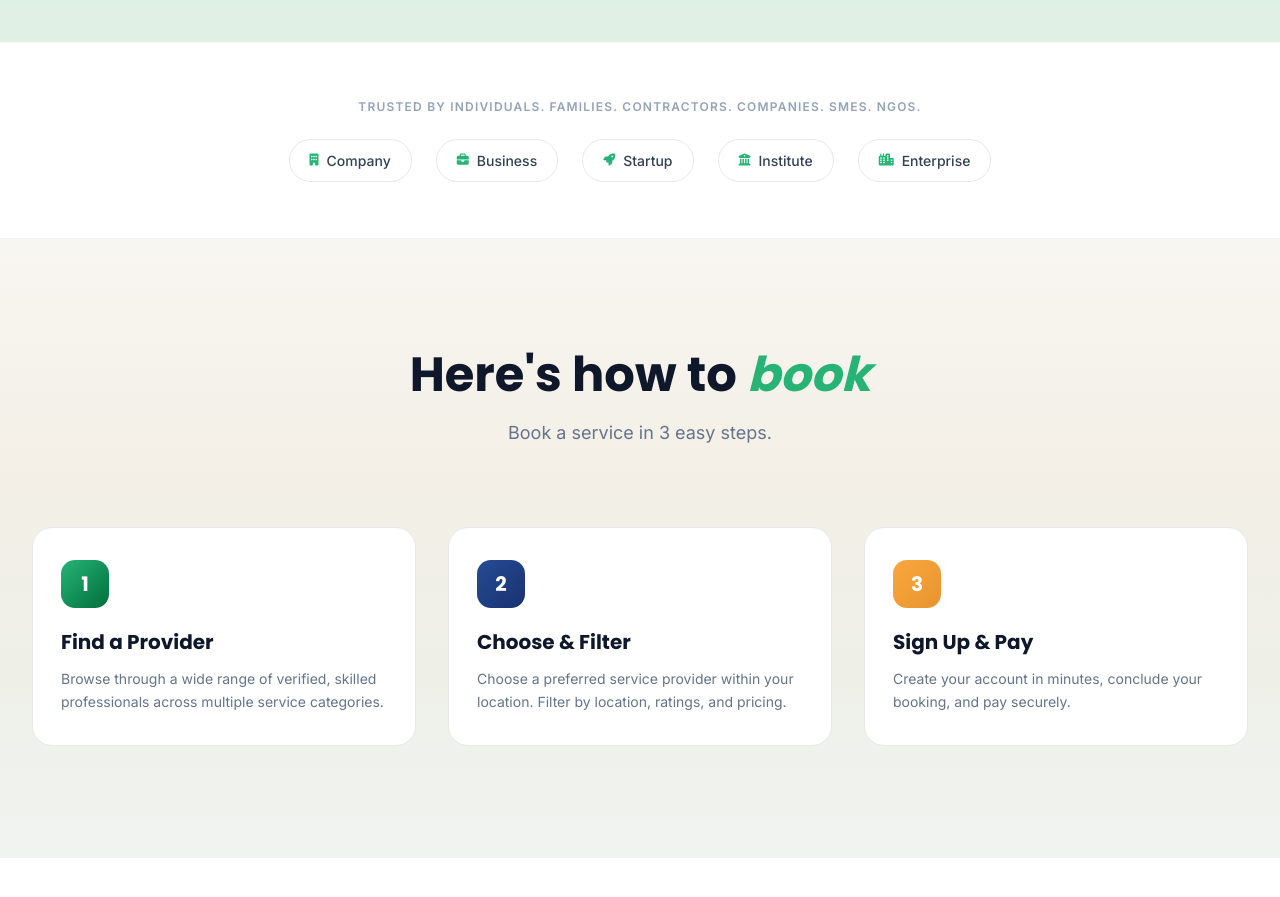
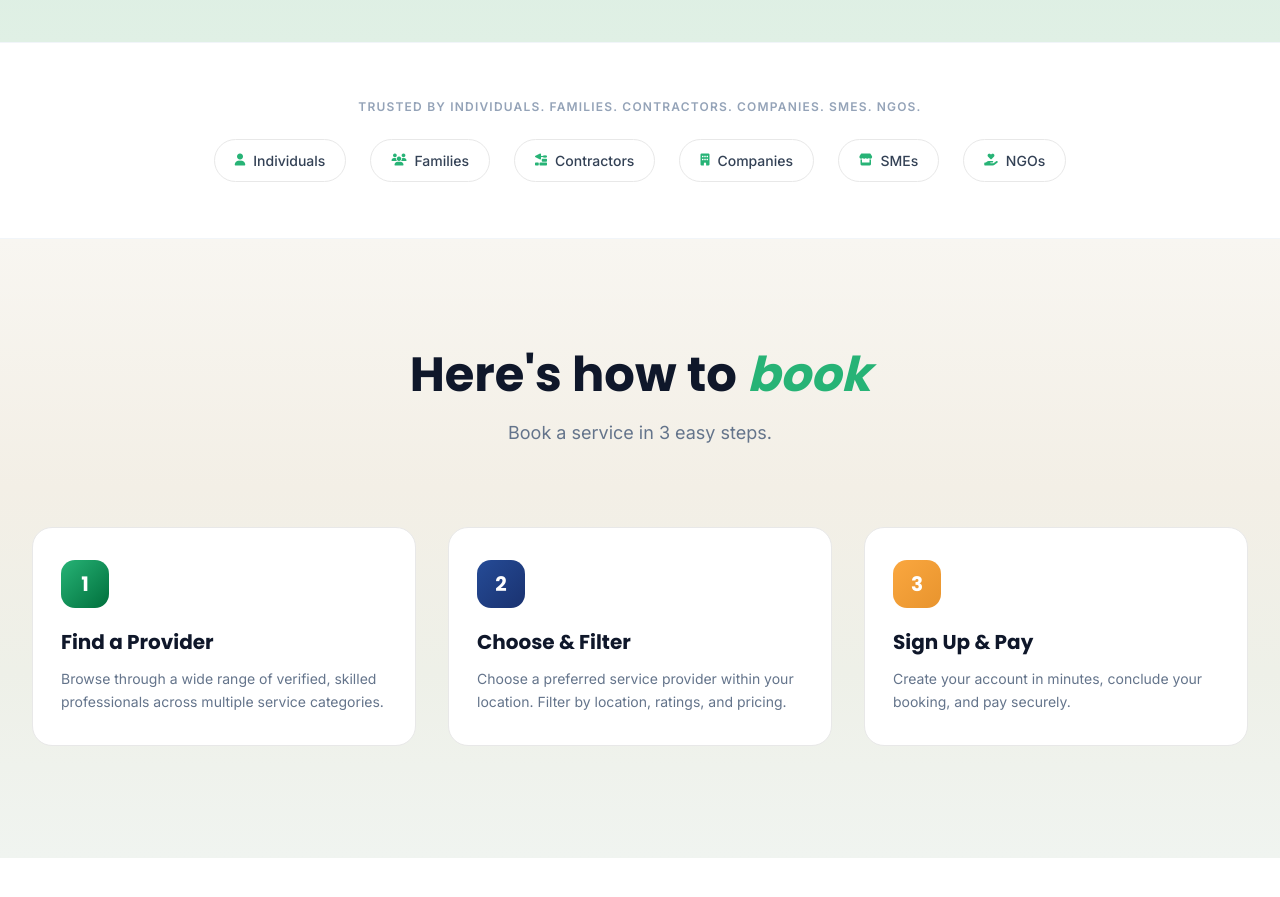
Before and after one commit to Godpixelthereal/Serva, a plain HTML site: page index.html in a window 1280 px wide. Shown: the part 2280-3177 px from the top of the page. Drawn offline with nearby package versions, Linux system fonts and the light colour scheme.

Commit message:
Trust: Refined Trust Badges with localized categories (Individuals, Families, etc.)

```diff
--- a/index.html
+++ b/index.html
@@ -384,11 +384,12 @@
                 <div class="max-w-5xl mx-auto px-4 text-center">
                     <p class="text-xs text-slate-400 uppercase tracking-widest font-semibold mb-6">Trusted by Individuals. Families. Contractors. Companies. SMEs. NGOs.</p>
                     <div class="flex flex-wrap justify-center gap-4 sm:gap-6">
-                        <div class="trust-badge"><i class="fas fa-building"></i> Company</div>
-                        <div class="trust-badge"><i class="fas fa-briefcase"></i> Business</div>
-                        <div class="trust-badge"><i class="fas fa-rocket"></i> Startup</div>
-                        <div class="trust-badge"><i class="fas fa-university"></i> Institute</div>
-                        <div class="trust-badge"><i class="fas fa-city"></i> Enterprise</div>
+                        <div class="trust-badge"><i class="fas fa-user"></i> Individuals</div>
+                        <div class="trust-badge"><i class="fas fa-users"></i> Families</div>
+                        <div class="trust-badge"><i class="fas fa-trowel-bricks"></i> Contractors</div>
+                        <div class="trust-badge"><i class="fas fa-building"></i> Companies</div>
+                        <div class="trust-badge"><i class="fas fa-store"></i> SMEs</div>
+                        <div class="trust-badge"><i class="fas fa-hand-holding-heart"></i> NGOs</div>
                     </div>
                 </div>
             </section>
```
